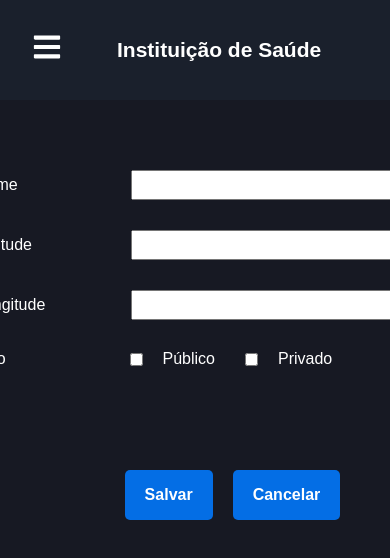
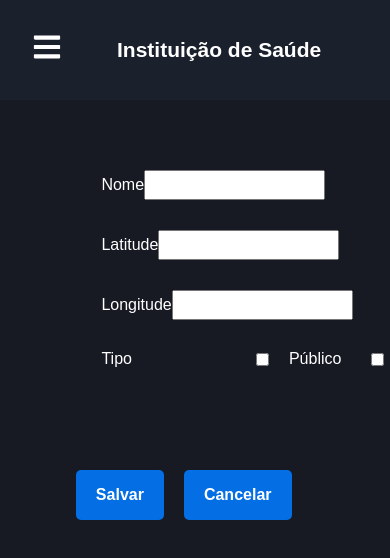
Before and after one commit to gustavo-sobbrero-develcode/agilesafe-web, a React (Create React App) app: page /institutions in a window 390 px wide. Shown: the top 558 px of the page. Built offline with nearby package versions, Linux system fonts and the light colour scheme.

Commit message:
ajustar layout mais para a esquerda e responsivo

```diff
--- a/src/pages/HealthInstitution/HealthInstitution.js
+++ b/src/pages/HealthInstitution/HealthInstitution.js
@@ -5,14 +5,20 @@ import Header from "../../components/Header/Header";
 import axios from "axios";
 
 const HealthInstitution = () => {
-  const getInstitutions = () => {
-    const response = axios.get("https://agilesafeapi.azure-api.net/instituicao-saude", {
-      headers: {
-        "Ocp-Apim-Subscription-Key": "466808cdbee24c0187ef54e38e1969d5",
-      },
-    });
-
-    alert(response.data);
+  const getInstitutions = async () => {
+    try {
+      const response = await axios.get(
+        "https://agilesafeapi.azure-api.net/instituicao-saude",
+        {
+          headers: {
+            "Ocp-Apim-Subscription-Key": "466808cdbee24c0187ef54e38e1969d5",
+          },
+        }
+      );
+      alert(response);
+    } catch (error) {
+      alert("erro");
+    }
   };
   return (
     <>
@@ -23,7 +29,6 @@ const HealthInstitution = () => {
             style={{
               display: "flex",
               alignItems: "center",
-              width: 500,
               marginBottom: 30,
             }}
           >
@@ -37,9 +42,7 @@ const HealthInstitution = () => {
             </label>
             <input
               style={{
-                width: "100%",
-                marginLeft: 80,
-
+                width: "500px",
                 height: "30px",
               }}
             ></input>
@@ -48,7 +51,6 @@ const HealthInstitution = () => {
             style={{
               display: "flex",
               alignItems: "center",
-              width: 500,
               marginBottom: 30,
             }}
           >
@@ -62,15 +64,13 @@ const HealthInstitution = () => {
             </label>
             <input
               style={{
-                width: "100%",
+                width: "500px",
                 height: "30px",
-                marginLeft: 80,
               }}
             ></input>
           </div>
           <div
             style={{
-              width: 500,
               display: "flex",
               alignItems: "center",
               marginBottom: 30,
@@ -86,9 +86,8 @@ const HealthInstitution = () => {
             </label>
             <input
               style={{
-                width: "100%",
+                width: "500px",
                 height: "30px",
-                marginLeft: 80,
               }}
             ></input>
           </div>
@@ -127,7 +126,11 @@ const HealthInstitution = () => {
         </C.InputsContainer>
         <C.ButtonsContainer>
           <div style={{ paddingRight: 20 }}>
-            <Button onClick={getInstitutions} Text={"Salvar"} backgroundColor={"#046ee5"} />
+            <Button
+              onClick={getInstitutions}
+              Text={"Salvar"}
+              backgroundColor={"#046ee5"}
+            />
           </div>
           <div style={{ paddingRight: 1 }}>
             <Button Text={"Cancelar"} backgroundColor={"#046ee5"} />
--- a/src/pages/HealthInstitution/styles.js
+++ b/src/pages/HealthInstitution/styles.js
@@ -7,6 +7,7 @@ export const Container = styled.div`
   flex-direction: column;
   height: 100vh;
   gap: 20px;
+  width: 100%;
   background-color: #171923;
 `;
 
@@ -14,17 +15,16 @@ export const Title = styled.h2``;
 
 export const ButtonsContainer = styled.div`
   display: flex;
-  width: 75%;
+  width: 50%;
   margin-top: 120px;
   justify-content: flex-end;
   margin-bottom: 8px;
 `;
 
 export const InputsContainer = styled.div`
-  display: flex;
   flex-direction: column;
   height: 20%;
+  width: 50%;
   justify-content: space-between;
-  align-self: center;
-  margin-left: 60px;
+  padding-left: 1%;
 `;
```
